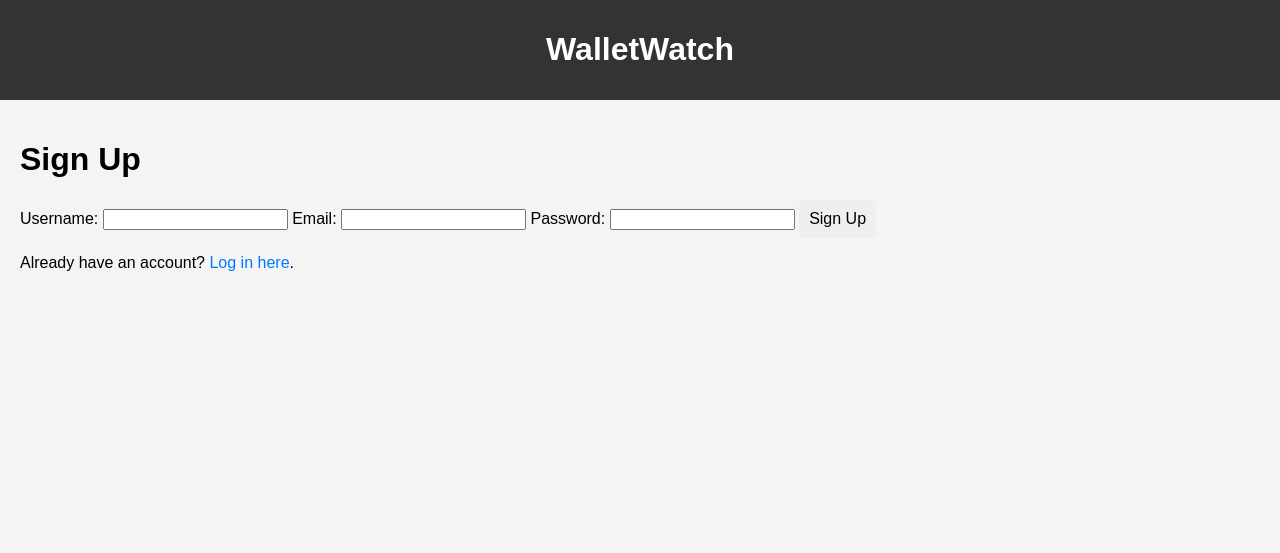
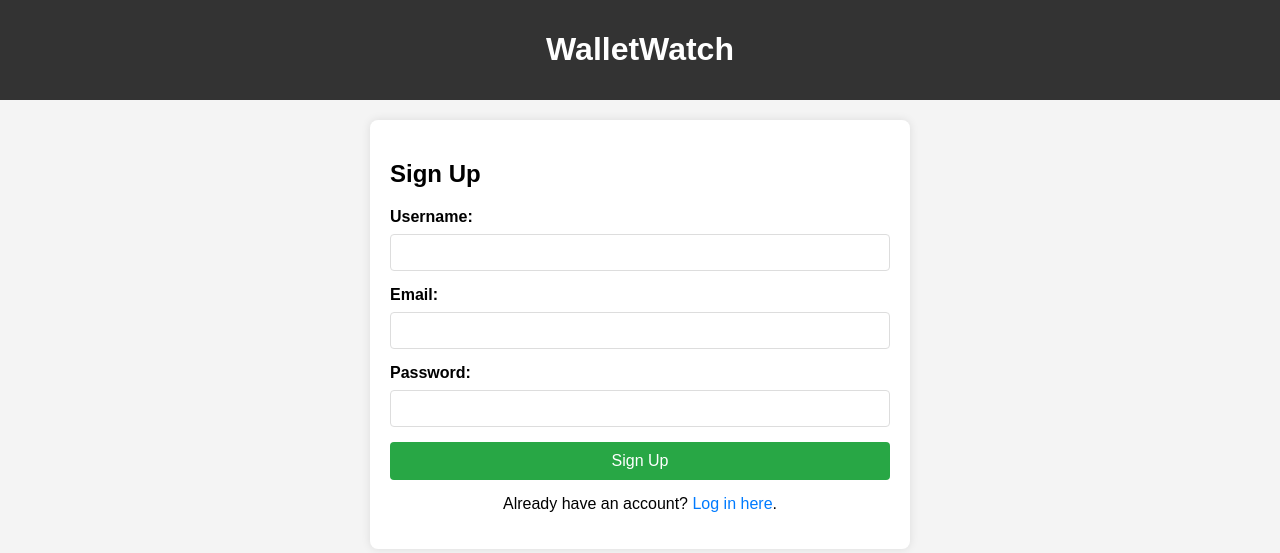
Before and after one commit to stanly08/walletwatch, a Flask app: page /signup in a window 1280 px wide. Shown: the top 553 px of the page. Run offline with Flask 3, Linux system fonts and the light colour scheme.

Commit message:
Update signup.html

```diff
--- a/app/templates/signup.html
+++ b/app/templates/signup.html
@@ -3,18 +3,20 @@
 {% block title %}Sign Up{% endblock %}
 
 {% block content %}
-<h1>Sign Up</h1>
-<form method="POST" action="{{ url_for('main.signup') }}">
-    <label for="username">Username:</label>
-    <input type="text" id="username" name="username" required>
+<div class="container">
+    <h2>Sign Up</h2>
+    <form method="POST" action="{{ url_for('main.signup') }}" style="display: flex; flex-direction: column;">
+        <label for="username" style="margin-bottom: 8px; font-weight: bold;">Username:</label>
+        <input type="text" id="username" name="username" required style="padding: 10px; margin-bottom: 15px; border: 1px solid #ddd; border-radius: 4px;">
 
-    <label for="email">Email:</label>
-    <input type="email" id="email" name="email" required>
+        <label for="email" style="margin-bottom: 8px; font-weight: bold;">Email:</label>
+        <input type="email" id="email" name="email" required style="padding: 10px; margin-bottom: 15px; border: 1px solid #ddd; border-radius: 4px;">
 
-    <label for="password">Password:</label>
-    <input type="password" id="password" name="password" required>
+        <label for="password" style="margin-bottom: 8px; font-weight: bold;">Password:</label>
+        <input type="password" id="password" name="password" required style="padding: 10px; margin-bottom: 15px; border: 1px solid #ddd; border-radius: 4px;">
 
-    <button type="submit">Sign Up</button>
-</form>
-<p>Already have an account? <a href="{{ url_for('main.login') }}">Log in here</a>.</p>
+        <button type="submit" style="background-color: #28a745; color: #fff;">Sign Up</button>
+    </form>
+    <p style="margin-top: 15px; text-align: center;">Already have an account? <a href="{{ url_for('main.login') }}">Log in here</a>.</p>
+</div>
 {% endblock %}
```
